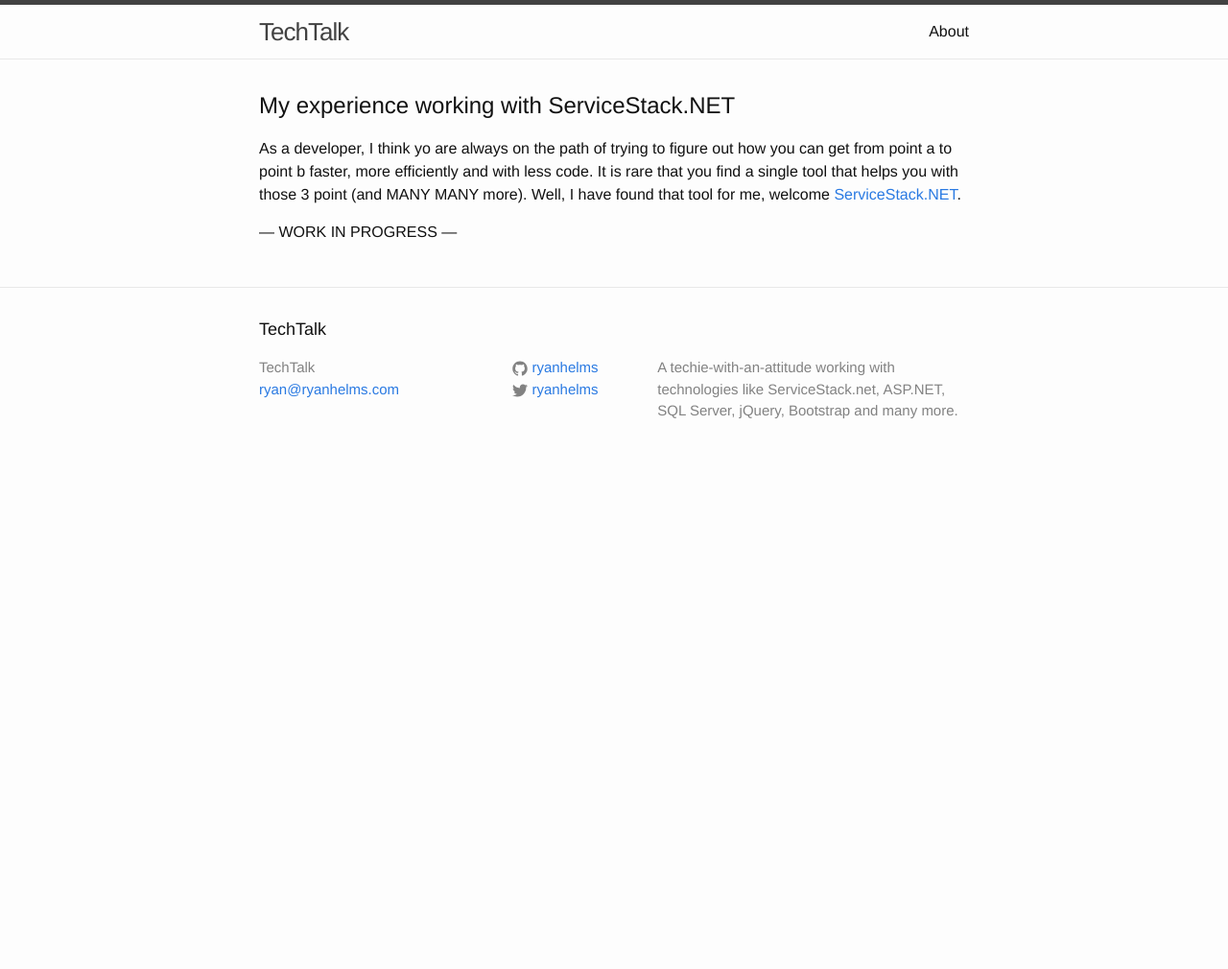
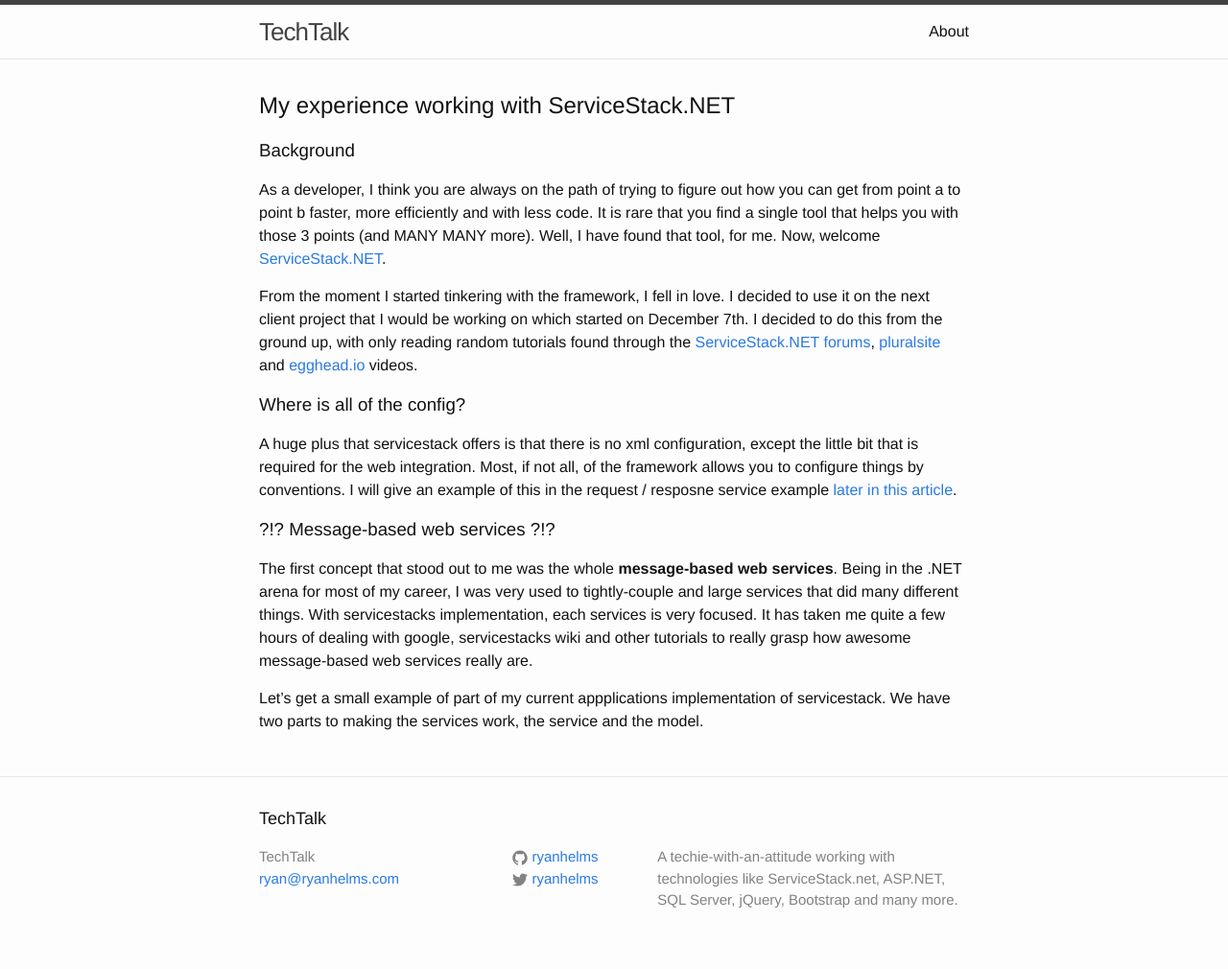
Before and after one commit to ryanhelmsblog/ryanhelmsblog.github.io, a Jekyll site: the page built from _posts/2016-01-02-Working-with-ServiceStack.NET.md, in a window 1280 px wide. Shown: the whole page at 96% size. Built offline with Jekyll 4.4.1, drawn with Linux system fonts in a browser that asks for light colours; before the commit the page ends 900 px from its top, so only the background shows below that.

Commit message:
Updated 2016-01-02-Working-with-ServiceStack.NET.md

```diff
--- a/_posts/2016-01-02-Working-with-ServiceStack.NET.md
+++ b/_posts/2016-01-02-Working-with-ServiceStack.NET.md
@@ -4,10 +4,23 @@
 ---
 
 
-
-
 ## My experience working with ServiceStack.NET
 
-  As a developer, I think yo are always on the path of trying to figure out how you can get from point a to point b faster, more efficiently and with less code. It is rare that you find a single tool that helps you with those 3 point (and MANY MANY more). Well, I have found that tool for me, welcome [ServiceStack.NET](http://www.servicestack.net/).
+<a id="background"></a>
+### Background
 
---- WORK IN PROGRESS ---
+  As a developer, I think you are always on the path of trying to figure out how you can get from point a to point b faster, more efficiently and with less code. It is rare that you find a single tool that helps you with those 3 points (and MANY MANY more). Well, I have found that tool, for me. Now, welcome [ServiceStack.NET](http://www.servicestack.net/).
+
+  From the moment I started tinkering with the framework, I fell in love. I decided to use it on the next client project that I would be working on which started on December 7th. I decided to do this from the ground up, with only reading random tutorials found through the [ServiceStack.NET forums](https://forums.servicestack.net/), [pluralsite](http://www.pluralsite/) and [egghead.io](http://www.egghead.io) videos.
+
+<a id="where-is-all-of-the-config"></a>
+### Where is all of the config?
+
+A huge plus that servicestack offers is that there is no xml configuration, except the little bit that is required for the web integration. Most, if not all, of the framework allows you to configure things by conventions. I will give an example of this in the request / resposne service example [later in this article](#message-based-web-services).
+
+<a id="message-based-web-services"></a>
+### ?!? Message-based web services ?!?
+
+  The first concept that stood out to me was the whole **message-based web services**. Being in the .NET arena for most of my career, I was very used to tightly-couple and large services that did many different things. With servicestacks implementation, each services is very focused. It has taken me quite a few hours of dealing with google, servicestacks wiki and other tutorials to really grasp how awesome message-based web services really are.
+
+Let's get a small example of part of my current appplications implementation of servicestack. We have two parts to making the services work, the service and the model.
```
